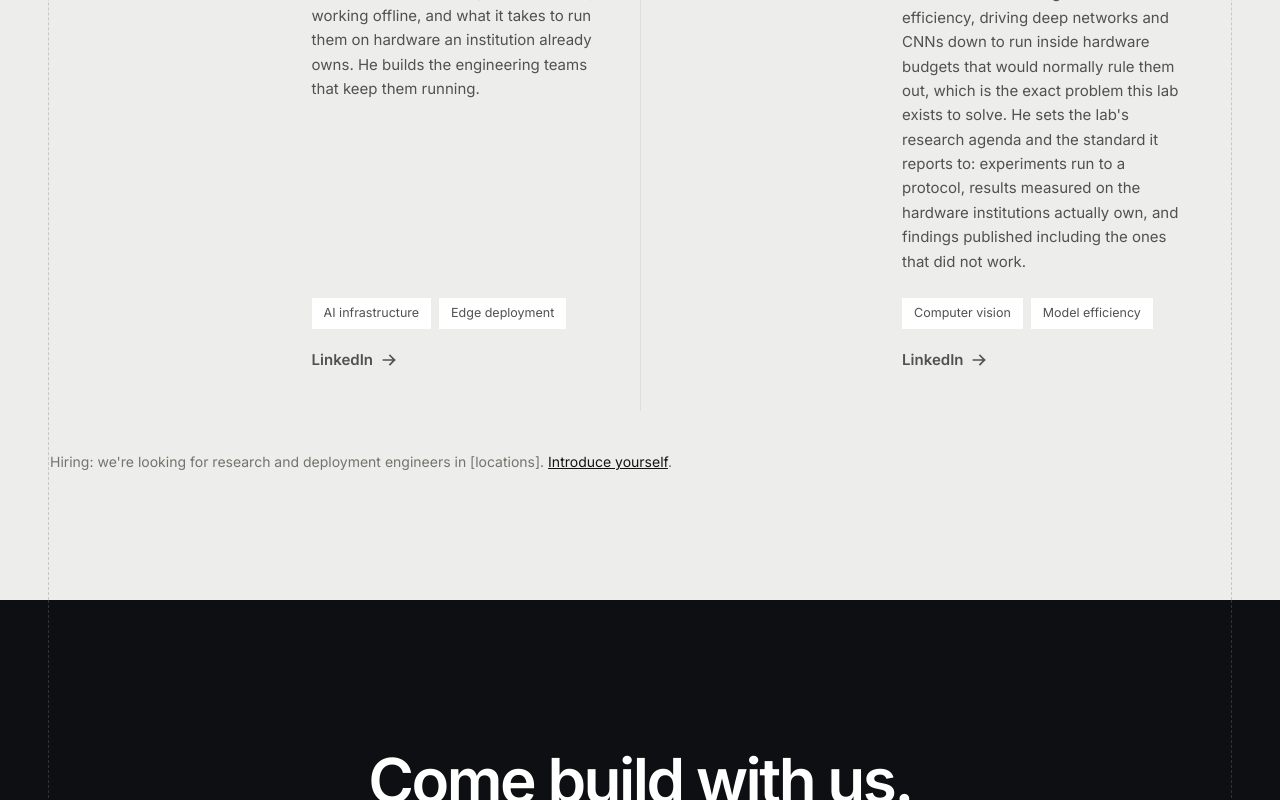
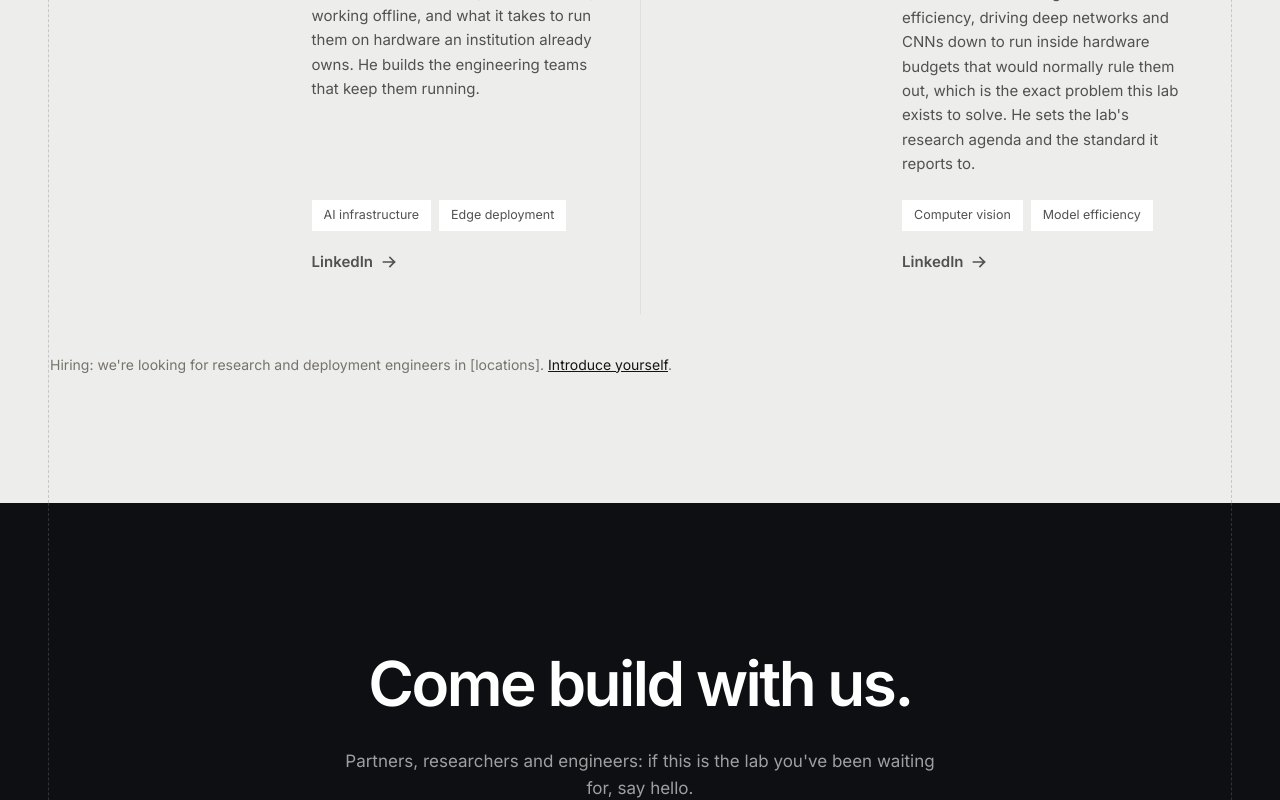
Before and after one commit to DavyCode/oragonlabs, a Next.js app: page /about in a window 1280 px wide. Shown: the part 2586-3386 px from the top of the page. Built offline with nearby package versions, Linux system fonts and the light colour scheme; no server answers.

Commit message:
update investor page

```diff
--- a/app/about/page.tsx
+++ b/app/about/page.tsx
@@ -41,7 +41,7 @@ const FOUNDERS: Founder[] = [
     role: "Chief AI Researcher",
     photo: "/team/daniel-adama.png",
     experience: "6+ years",
-    bio: "Daniel is a researcher first. His work spans the width of applied AI: computer vision and object detection, optical character recognition, face and gesture recognition, speech-to-text, natural language processing and recommender systems, built end to end from data preparation through deployment and evaluation. The through-line is efficiency, driving deep networks and CNNs down to run inside hardware budgets that would normally rule them out, which is the exact problem this lab exists to solve. He sets the lab's research agenda and the standard it reports to: experiments run to a protocol, results measured on the hardware institutions actually own, and findings published including the ones that did not work.",
+    bio: "Daniel is a researcher first. His work spans the width of applied AI: computer vision and object detection, optical character recognition, face and gesture recognition, speech-to-text, natural language processing and recommender systems, built end to end from data preparation through deployment and evaluation. The through-line is efficiency, driving deep networks and CNNs down to run inside hardware budgets that would normally rule them out, which is the exact problem this lab exists to solve. He sets the lab's research agenda and the standard it reports to.",
     focus: ["Computer vision", "Model efficiency"],
     linkedin: "https://www.linkedin.com/in/danieladama/",
   },
```
